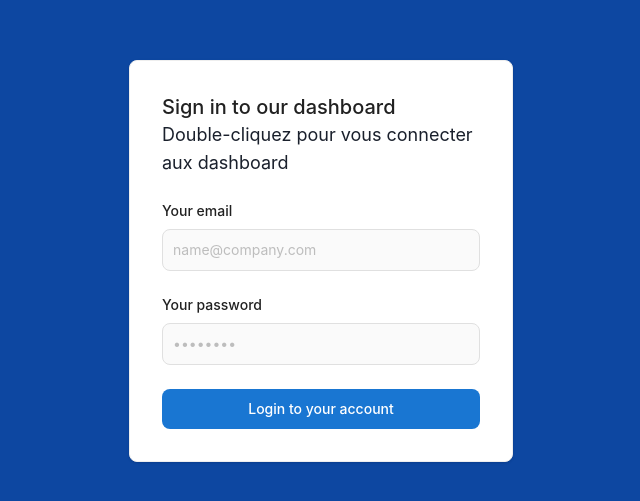
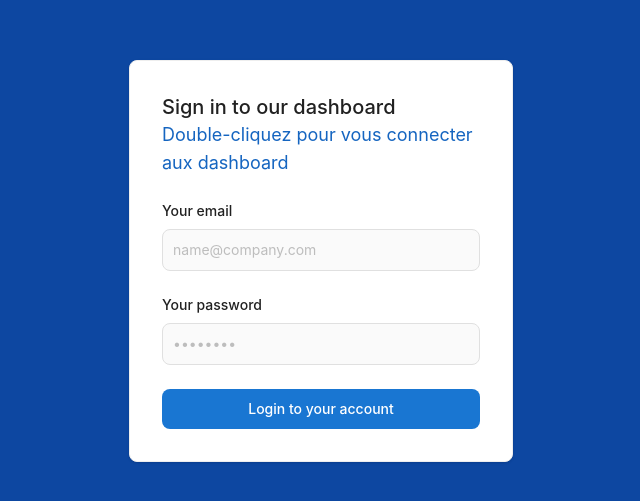
Before and after one commit to biillal/frontend_dep, a React (Create React App) app: page /login in a window 1280 px wide. Shown: the part 139-640 px from the top of the page, without its empty margins (319-959 px from the left). Built offline with nearby package versions, Linux system fonts and the light colour scheme.

Commit message:
upd login

```diff
--- a/src/pages/login/Login.js
+++ b/src/pages/login/Login.js
@@ -21,7 +21,7 @@ function Login() {
             <div class="lg:w-full max-w-sm  p-4 bg-white border border-gray-200 rounded-lg shadow sm:p-6 md:p-8 dark:bg-gray-800 dark:border-gray-700">
                 <form class="space-y-6" action="#" onSubmit={hadnlerSubmit}>
                     <h5 class="text-xl font-medium text-gray-900 dark:text-white">Sign in to our dashboard</h5>
-                    <span className='text-lg'>Double-cliquez pour vous connecter aux dashboard</span>
+                    <span className='text-lg text-blue-800'>Double-cliquez pour vous connecter aux dashboard</span>
                     <div>
                         <label for="email" class="block mb-2 text-sm font-medium text-gray-900 dark:text-white">Your email</label>
                         <input type="email" onChange={(e) => setEmail(e.target.value)} name="email" id="email" class="bg-gray-50 border border-gray-300 text-gray-900 text-sm rounded-lg focus:ring-blue-500 focus:border-blue-500 block w-full p-2.5 dark:bg-gray-600 dark:border-gray-500 dark:placeholder-gray-400 dark:text-white" placeholder="name@company.com" required />
```
